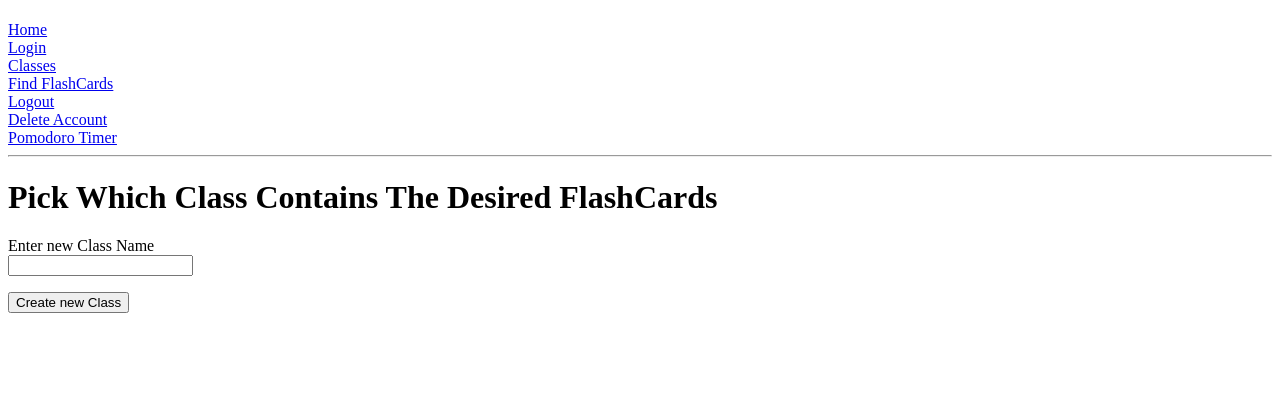
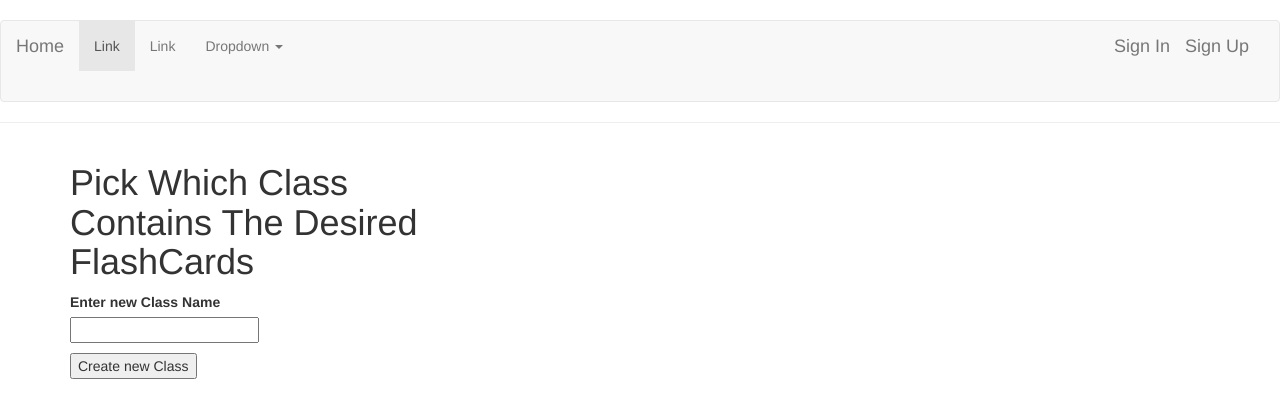
Before and after one commit to EtienneDevictor/Team-1, a Flask app: page /ClassList in a window 1280 px wide. Shown: the top 418 px of the page. Run offline with Flask 2, Linux system fonts and the light colour scheme; a user stored in the database is signed in; data that the repository does not hold is empty; some libraries are stand-ins or nearby versions.

Commit message:
started working on navbar

```diff
--- a/app/templates/base.html
+++ b/app/templates/base.html
@@ -6,6 +6,12 @@
         {% else %}
         <title> Home </title>
         {% endif %}
+        <title>Bootstrap Example</title>
+        <meta charset="utf-8">
+        <meta name="viewport" content="width=device-width, initial-scale=1">
+        <link rel="stylesheet" href="https://maxcdn.bootstrapcdn.com/bootstrap/3.4.1/css/bootstrap.min.css">
+        <script src="https://ajax.googleapis.com/ajax/libs/jquery/3.5.1/jquery.min.js"></script>
+        <script src="https://maxcdn.bootstrapcdn.com/bootstrap/3.4.1/js/bootstrap.min.js"></script>
     </head>
 
     <body>
@@ -19,16 +25,49 @@
         </ul>
         {% endif %}
         {% endwith %}
-        <div>
-            <a href="/"> Home </a> <br>
-            <a href="/login"> Login </a> <br> <!--insert links here to your any routes you create-->
-            <a href="/ClassList"> Classes </a> <br>
-            <a href="/find"> Find FlashCards </a> <br>
-            <a href="/logout"> Logout </a> <br>
-	        <a href="/deleteaccount"> Delete Account </a><br>
-            <a href="/pomodorotimer"> Pomodoro Timer </a><br>
+
+        <nav class="navbar navbar-default">
+  <div class="container-fluid">
+    <!-- Brand and toggle get grouped for better mobile display -->
+    <div class="navbar-header">
+      <button type="button" class="navbar-toggle collapsed" data-toggle="collapse" data-target="#bs-example-navbar-collapse-1" aria-expanded="false">
+        <span class="sr-only">Toggle navigation</span>
+      </button>
+      <a class="navbar-brand" href="/">Home</a>
+    </div>
+
+    <!-- Collect the nav links, forms, and other content for toggling -->
+    <div class="collapse navbar-collapse" id="bs-example-navbar-collapse-1">
+      <ul class="nav navbar-nav">
+        <li class="active"><a href="#">Link <span class="sr-only">(current)</span></a></li>
+        <li><a href="#">Link</a></li>
+        <li class="dropdown">
+          <a href="#" class="dropdown-toggle" data-toggle="dropdown" role="button" aria-haspopup="true" aria-expanded="false">Dropdown <span class="caret"></span></a>
+          <ul class="dropdown-menu">
+            <li><a href="/login">Login</a></li>
+            <li><a href="/ClassList">Classes</a></li>
+            <li><a href="/find">Find Flashcards</a></li>
+            <li><a href="/pomodorotimer">Pomodoro Timer</a></li>
+            <li role="separator" class="divider"></li>
+            <li><a href="/logout">Logout</a></li>
+            <li><a href="/deleteaccount">Delete Account</li>
+          </ul>
+        </li>
+     </ul>
+     <form class="navbar-form navbar-left">
+     </form>
+     <form class="nav navbar-nav navbar-right">
+        <a class="navbar-brand" href="/login">Sign In</a>
+        <a class="navbar-brand" href="/signup">Sign Up</a>
+    </form>
+    </div><!-- /.navbar-collapse -->
+  </div><!-- /.container-fluid -->
+</nav>
+	<hr>
+         <div class="container">
+                <div class="row">
+                    <div class="col-sm-4">
+            {% block content %} {% endblock %}
         </div>
-	<hr>
-        {% block content %} {% endblock %}
     </body>
 </html>
```
Also changed, not shown: app/templates/pomodoro.html (+17 -1 lines).
